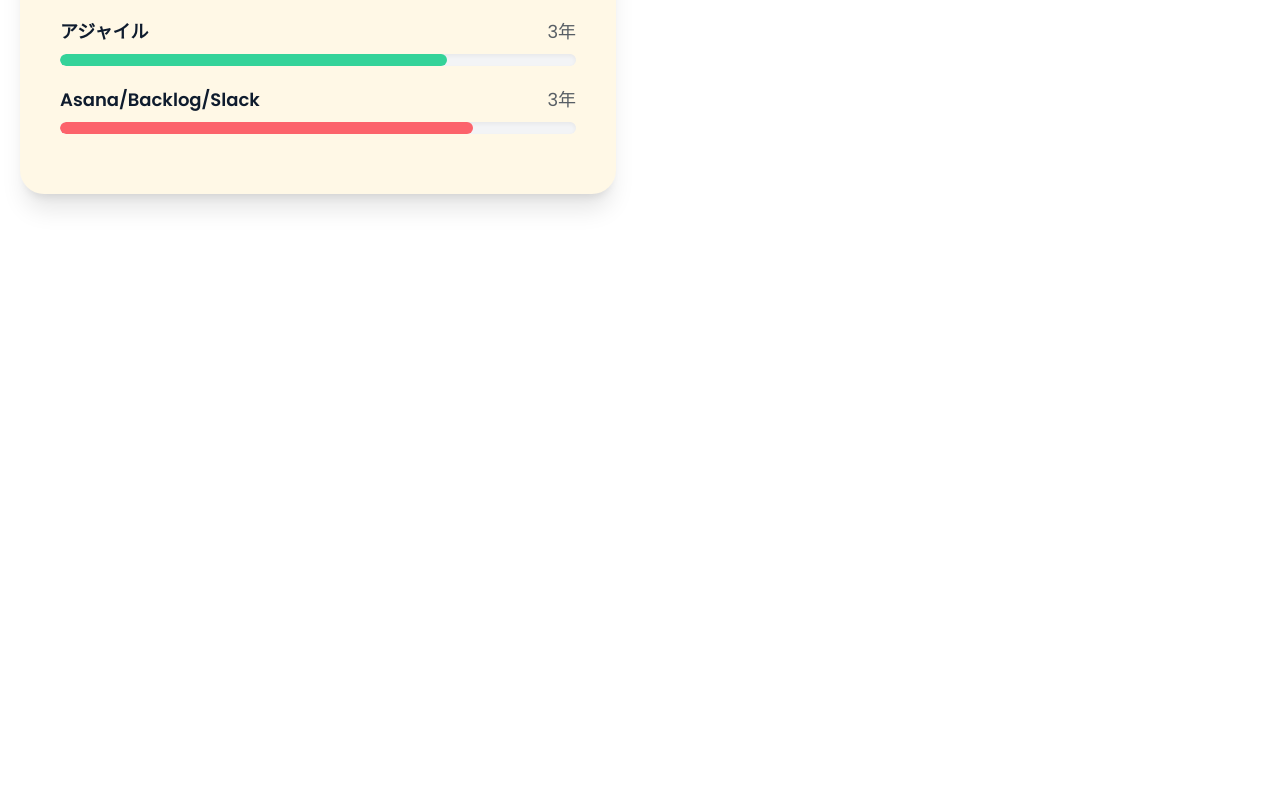
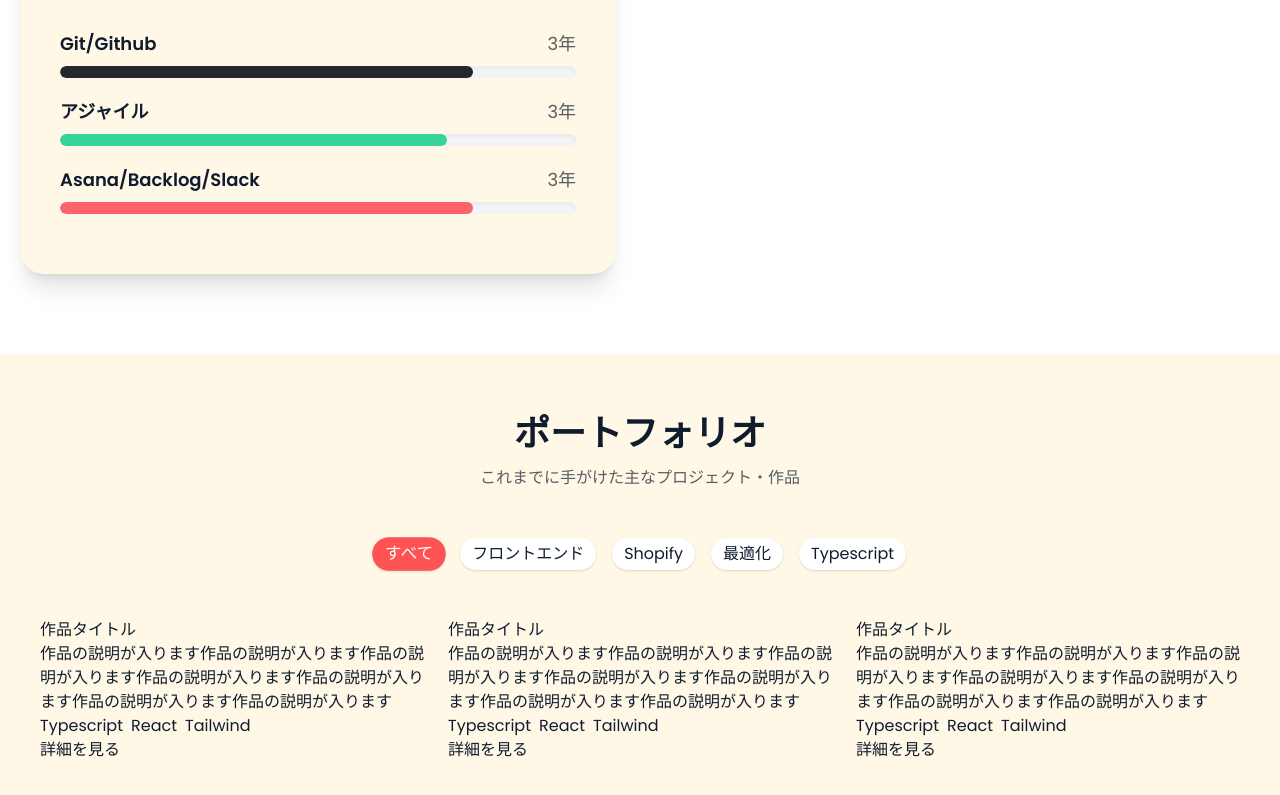
Before and after one commit to tontonbutadon/portfolio, a Next.js app: page / in a window 1280 px wide. Shown: the part 1881-2676 px from the top of the page. Before the commit the page ends 2135 px from the top, so only its background shows below. Built offline with nearby package versions, Linux system fonts and the light colour scheme.

Commit message:
portfolio wireframe

```diff
--- a/src/app/page.tsx
+++ b/src/app/page.tsx
@@ -1,6 +1,7 @@
 import HeroSection from '@/components/sections/HeroSection';
 import SkillSection from '@/components/sections/SkillSection';
 import AboutSection from '@/components/sections/AboutSection';
+import { PortfolioSection } from '@/components/sections/PortfolioSection';
 
 export default function Home() {
   return (
@@ -9,6 +10,7 @@
       <HeroSection></HeroSection>
       <AboutSection></AboutSection>
       <SkillSection></SkillSection>
+      <PortfolioSection></PortfolioSection>
     </div>
   );
 }
--- a/src/components/sections/AboutSection.tsx
+++ b/src/components/sections/AboutSection.tsx
@@ -10,7 +10,7 @@
 
 const AboutSection: React.FC = () => {
   return (
-    <section className="bg-[var(--color-background)] py-10 mb-10">
+    <section className="bg-[var(--color-background)] py-10 md:py-15 mb-15 md:mb-20">
       <div className="flex flex-col md:flex-row md:gap-16 m-auto max-w-sm md:max-w-5xl lg:max-w-6xl xl:max-w-7xl px-5">
         <div className="relative flex flex-col justify-start w-full md:w-1/2 mb-10 md:mb-0">
           <div>
--- a/src/components/sections/HeroSection.tsx
+++ b/src/components/sections/HeroSection.tsx
@@ -2,6 +2,6 @@
 // import Image from "next/image";
 
 const HeroSection: React.FC = () => {
-  return <section>HERO SECTION</section>;
+  return <section>ヒーローセクション</section>;
 };
 export default HeroSection;
--- /dev/null
+++ b/src/components/sections/PortfolioSection.tsx
@@ -0,0 +1,70 @@
+import React from 'react';
+
+export const PortfolioSection: React.FC = ({}) => {
+  return (
+    <section className="bg-[var(--color-background)] py-10 md:py-15">
+      <div className="m-auto max-w-sm md:max-w-5xl lg:max-w-6xl xl:max-w-7xl">
+        <h2 className="text-2xl md:text-3xl lg:text-4xl text-center font-semibold mb-2 md:mb-3">
+          ポートフォリオ
+        </h2>
+        <p className="text-base text-[var(--color-dark)]/70 m-auto text-center mb-8 md:mb-12">
+          これまでに手がけた主なプロジェクト・作品
+        </p>
+        <div className="flex gap-4 flex-wrap justify-center mb-8 md:mb-12">
+          <span className="shadow cursor-pointer font-medium py-1 px-3 rounded-4xl bg-[var(--color-flamingo)] text-white hover:bg-[var(--color-accent-2)] scale-105 ">
+            すべて
+          </span>
+          <span className="shadow cursor-pointer py-1 px-3 rounded-4xl bg-white">
+            フロントエンド
+          </span>
+          <span className="shadow py-1 px-3 rounded-4xl bg-white">Shopify</span>
+          <span className="shadow py-1 px-3 rounded-4xl bg-white">最適化</span>
+          <span className="shadow py-1 px-3 rounded-4xl bg-white">Typescript</span>
+        </div>
+        <div className="">
+          <ul className="grid grid-cols-1 md:grid-cols-2 lg:grid-cols-3 gap-6 px-10">
+            <li>
+              {/* Image */}
+              <h3>作品タイトル</h3>
+              <p>
+                作品の説明が入ります作品の説明が入ります作品の説明が入ります作品の説明が入ります作品の説明が入ります作品の説明が入ります作品の説明が入ります
+              </p>
+              <div className="flex gap-2">
+                <span>Typescript</span>
+                <span>React</span>
+                <span>Tailwind</span>
+              </div>
+              <button>詳細を見る</button>
+            </li>
+            <li>
+              {/* Image */}
+              <h3>作品タイトル</h3>
+              <p>
+                作品の説明が入ります作品の説明が入ります作品の説明が入ります作品の説明が入ります作品の説明が入ります作品の説明が入ります作品の説明が入ります
+              </p>
+              <div className="flex gap-2">
+                <span>Typescript</span>
+                <span>React</span>
+                <span>Tailwind</span>
+              </div>
+              <button>詳細を見る</button>
+            </li>
+            <li>
+              {/* Image */}
+              <h3>作品タイトル</h3>
+              <p>
+                作品の説明が入ります作品の説明が入ります作品の説明が入ります作品の説明が入ります作品の説明が入ります作品の説明が入ります作品の説明が入ります
+              </p>
+              <div className="flex gap-2">
+                <span>Typescript</span>
+                <span>React</span>
+                <span>Tailwind</span>
+              </div>
+              <button>詳細を見る</button>
+            </li>
+          </ul>
+        </div>
+      </div>
+    </section>
+  );
+};
--- a/src/components/sections/SkillSection.tsx
+++ b/src/components/sections/SkillSection.tsx
@@ -6,14 +6,18 @@
 
 const SkillSection: React.FC = () => {
   return (
-    <section className="max-w-sm md:max-w-5xl lg:max-w-6xl xl:max-w-7xl m-auto md:px-5">
+    <section className="max-w-sm md:max-w-5xl lg:max-w-6xl xl:max-w-7xl m-auto px-5  mb-15 md:mb-20">
       <h2 className="text-2xl md:text-3xl lg:text-4xl text-center font-semibold mb-2 md:mb-3">
         スキル
       </h2>
-      <p className="text-base text-[var(--color-dark)]/70 m-auto text-center mb-5 md:mb-12">
-        フロントエンドを中心に幅広いスキルを持っています
+      <p className="text-base text-[var(--color-dark)]/70 m-auto text-center mb-8 md:mb-12">
+        フロントエンドを中心に
+        <span className="md:hidden">
+          <br></br>
+        </span>
+        幅広いスキルを持っています
       </p>
-      <div className="md:grid md:grid-cols-2 gap-x-5 md:gap-12 mb-10 md:mb-15">
+      <div className="md:grid md:grid-cols-2 gap-x-5 md:gap-12">
         {skillsData.map((category) => {
           const renderIcon = () => {
             if (!category.icon) return null;
```
